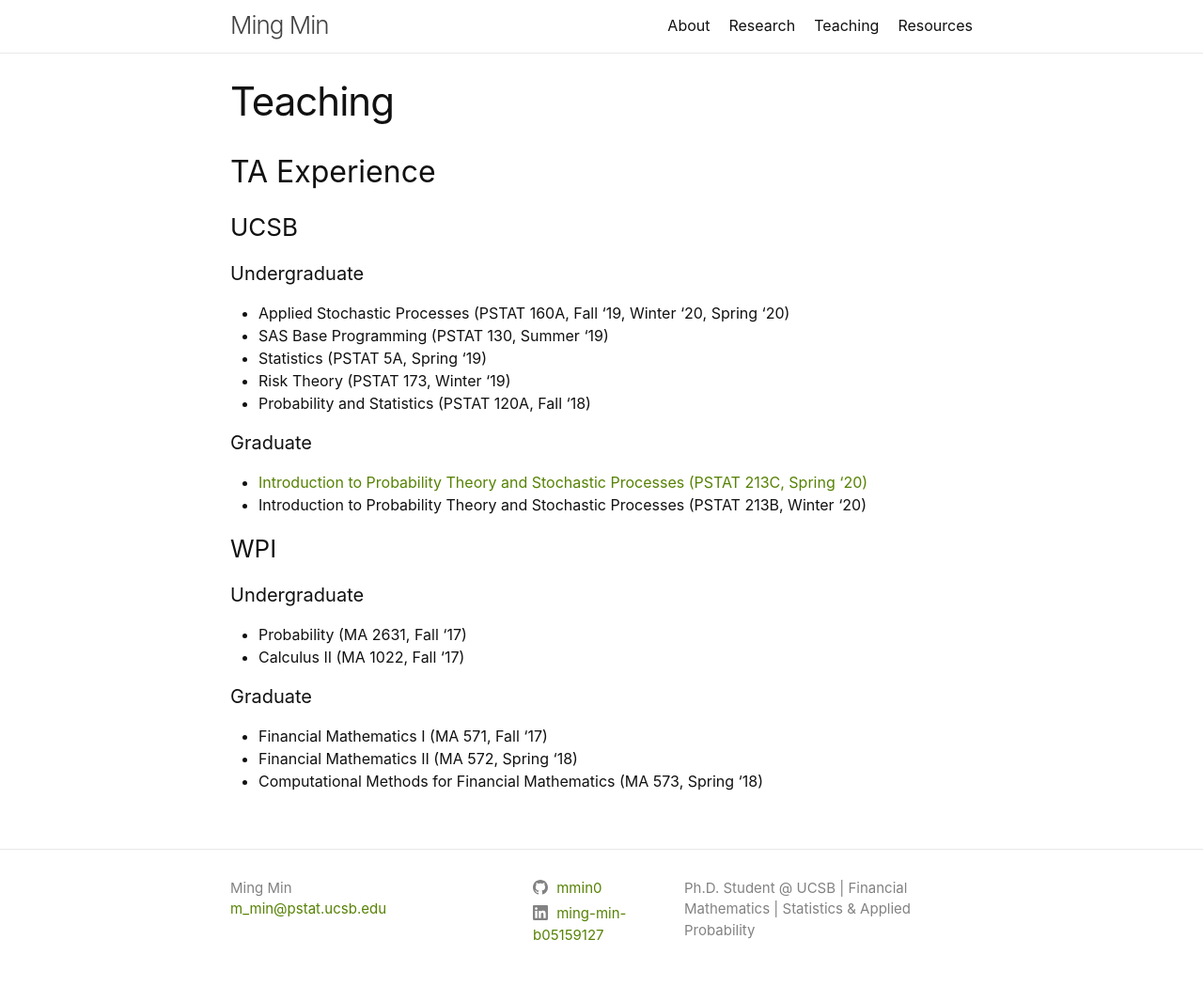
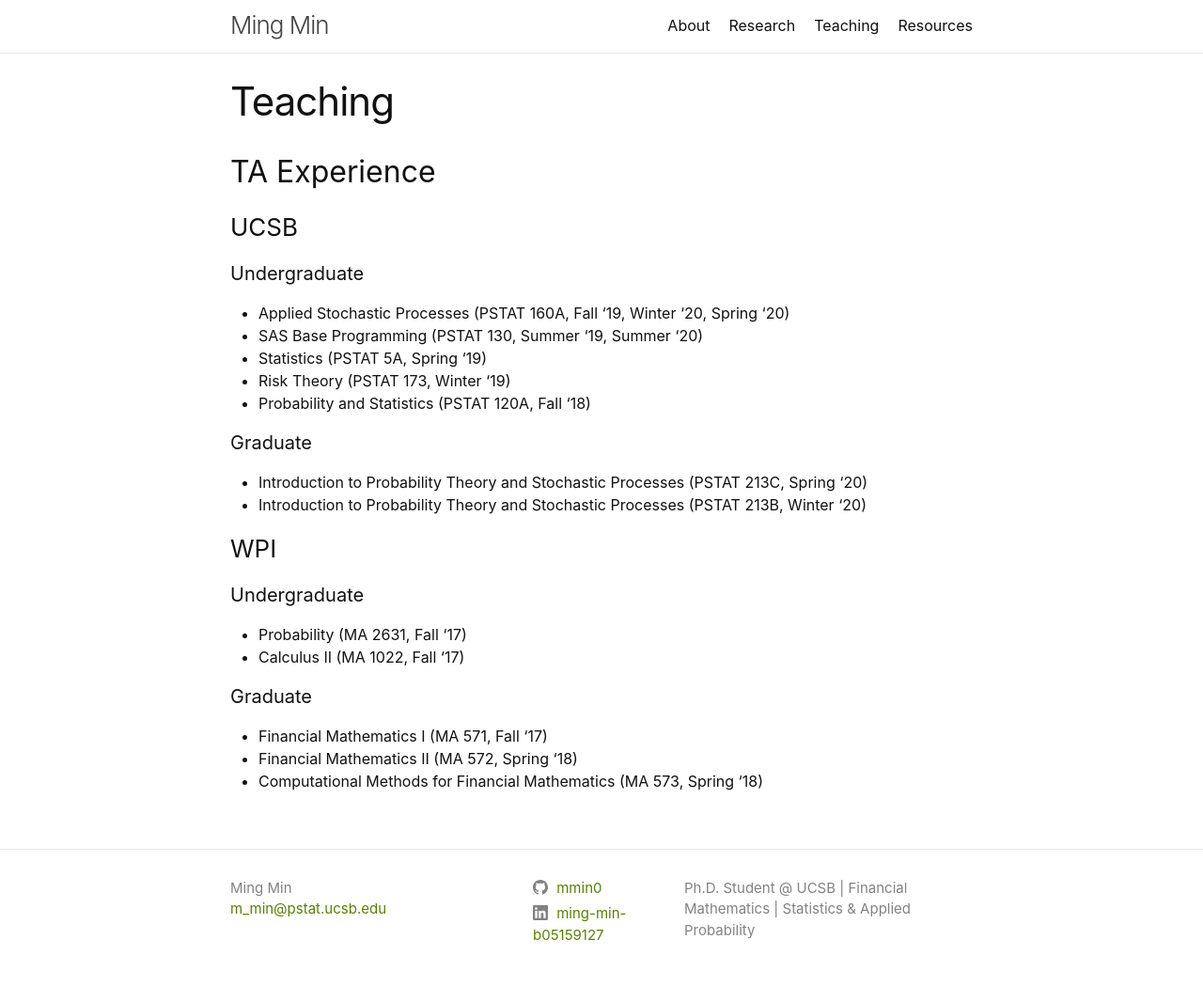
Before and after one commit to mmin0/mmin0.github.io, a Jekyll site: the page built from teaching/index.md, in a window 1280 px wide. Shown: the whole page at 94% size. Built offline with Jekyll 4.4.1, drawn with Linux system fonts in a browser that asks for light colours.

Commit message:
Update index.md

```diff
--- a/teaching/index.md
+++ b/teaching/index.md
@@ -8,14 +8,14 @@ title: Teaching
 ### UCSB
 #### Undergraduate
 * Applied Stochastic Processes (PSTAT 160A, Fall '19, Winter '20, Spring '20)
-* SAS Base Programming (PSTAT 130, Summer '19)
+* SAS Base Programming (PSTAT 130, Summer '19, Summer '20)
 * Statistics (PSTAT 5A, Spring '19)
 * Risk Theory (PSTAT 173, Winter '19)
 * Probability and Statistics (PSTAT 120A, Fall '18)
 
 
 #### Graduate
-* [Introduction to Probability Theory and Stochastic Processes (PSTAT 213C, Spring '20)](https://drive.google.com/file/d/1k-C_JLBXTnKp1iWyXiYVYs_Zh9nW7www/view?usp=sharing)
+* Introduction to Probability Theory and Stochastic Processes (PSTAT 213C, Spring '20)
 * Introduction to Probability Theory and Stochastic Processes (PSTAT 213B, Winter '20)
 
 ### WPI
```
